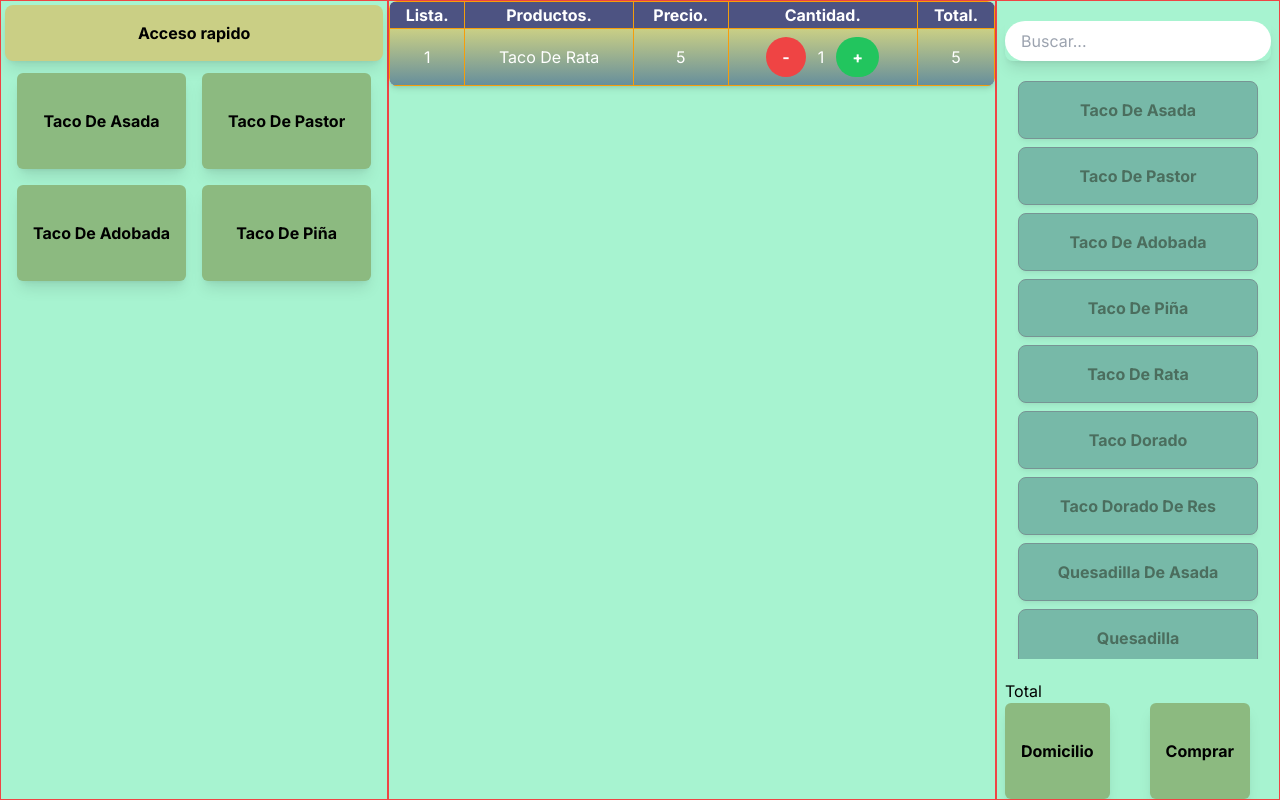
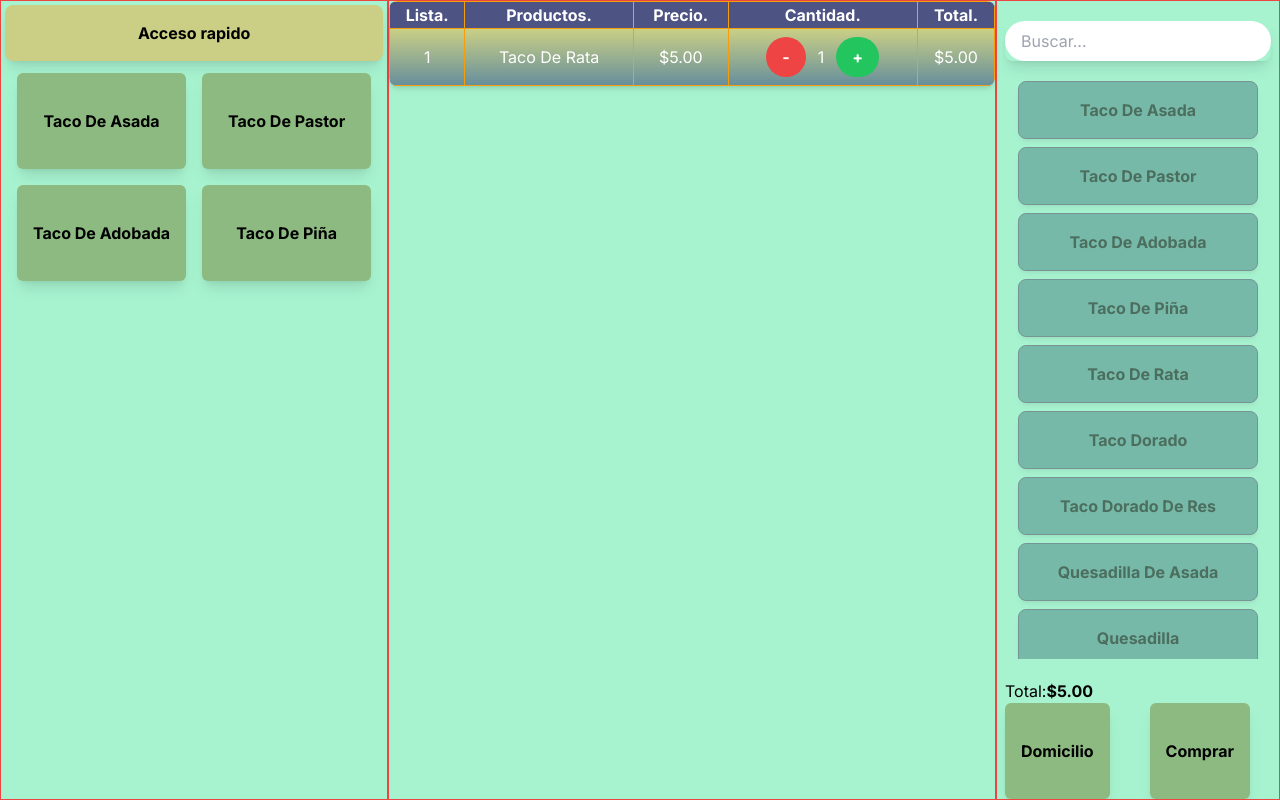
Before and after one commit to JesusOlivas12/practicas_perronas, a Next.js app: page / in a window 1280 px wide. Both pictures are taken after a click on the button "Taco De Rata". Built offline with nearby package versions, Linux system fonts and the light colour scheme.

Commit message:
show total and fix use client renderer

```diff
--- a/src/app/components/add-product.js
+++ b/src/app/components/add-product.js
@@ -1,3 +1,4 @@
+'use client'
 import React, { useState } from 'react'
 import useOrder from '../hooks/use-order'
 
--- a/src/app/components/counter.js
+++ b/src/app/components/counter.js
@@ -1,32 +1,37 @@
 'use client'
 
-import { useEffect, useState } from 'react'
+import { useState } from 'react'
 
 export default function Counter ({ onChange }) {
   const [counter, setCounter] = useState(1)
 
   function increment () {
-    setCounter(prev => prev + 1)
+    setCounter(prev => {
+      const newCounter = prev + 1
+      onChange && onChange(newCounter)
+
+      return newCounter
+    })
   }
 
   function decrement () {
     setCounter(prev => {
       if (prev === 0) return prev
-      return prev - 1
+      const newCounter = prev - 1
+
+      onChange && onChange(newCounter)
+
+      return newCounter
     })
   }
 
-  useEffect(() => {
-    onChange && onChange(counter)
-  }, [counter, onChange])
-
   return (
     <div className='flex items-center justify-center gap-3'>
-      <button onClick={decrement} className='bg-red-500 hover:bg-red-600 text-white font-bold py-2 px-4 rounded-full transition duration-300 ease-in-out'>
+      <button onClick={decrement} className='px-4 py-2 font-bold text-white transition duration-300 ease-in-out bg-red-500 rounded-full hover:bg-red-600'>
         -
       </button>
       <span>{counter}</span>
-      <button onClick={increment} className='bg-green-500 hover:bg-green-600 text-white font-bold py-2 px-4 rounded-full transition duration-300 ease-in-out'>
+      <button onClick={increment} className='px-4 py-2 font-bold text-white transition duration-300 ease-in-out bg-green-500 rounded-full hover:bg-green-600'>
         +
       </button>
     </div>
--- a/src/app/components/quick_access.js
+++ b/src/app/components/quick_access.js
@@ -1,10 +1,11 @@
+'use client'
 import useOrder from '../hooks/use-order'
 
 export default function QuickAccess ({ quickAccessProducts = [] }) {
   return (
-    <div className='p-1  '>
+    <div className='p-1 '>
       <h1 className='bg-[#CACF85] text-black font-bold py-4 px-8 rounded-lg shadow-lg w-200 h-17 text-center'>Acceso rapido</h1>
-      <div className='p-3 grid grid-cols-2 gap-4  '>
+      <div className='grid grid-cols-2 gap-4 p-3 '>
         {quickAccessProducts.map(product => <ProductAccessEntity key={product?.key} product={product} />)}
       </div>
     </div>
--- a/src/app/components/table-products/confirm-buy.js
+++ b/src/app/components/table-products/confirm-buy.js
@@ -1,8 +1,20 @@
+'use client'
+
+import useOrder from '@/app/hooks/use-order'
+
 export default function Buy () {
+  const { total } = useOrder()
+
   return (
     <div className='h-[15%]'>
       <span className=''>
-        Total
+        Total:
+        <span className='font-bold'>
+          {total.toLocaleString('es-MX', {
+            style: 'currency',
+            currency: 'MXN'
+          })}
+        </span>
       </span>
       <div className='flex gap-10'>
         <button className='bg-[#8CBA80] hover:bg-[#c1bdb366] text-black font-bold py-9 px-4 rounded-md shadow-lg btn'>
@@ -11,9 +23,7 @@ export default function Buy () {
         <button className='bg-[#8CBA80] hover:bg-[#c1bdb366] text-black font-bold py-9 px-4 rounded-md shadow-lg btn'>
           Comprar
         </button>
-
       </div>
     </div>
-
   )
 }
--- a/src/app/components/table-products/product-entity.js
+++ b/src/app/components/table-products/product-entity.js
@@ -17,26 +17,40 @@ export default function ProductEntity ({ product, i }) {
 
         return newProducts
       })
+      return
     }
+    setOrder(products => {
+      const newProducts = [...products]
+
+      newProducts[i].quantity = quantity
+
+      return newProducts
+    })
     setQuantity(quantity)
   }
 
   return (
     <tr key={product.key} className='decoration-clone bg-gradient-to-b from-[#CACF85] to-[#658E9C] text-white  '>
-      <td className='border border-amber-500 text-center'>
+      <td className='text-center border border-amber-500'>
         {i + 1}
       </td>
-      <td className='border border-amber-500 text-center'>
+      <td className='text-center border border-amber-500'>
         {product?.name}
       </td>
-      <td className='border border-amber-500 text-center'>
-        {product?.price}
+      <td className='text-center border border-amber-500'>
+        {product?.price.toLocaleString('es-MX', {
+          style: 'currency',
+          currency: 'MXN'
+        })}
       </td>
-      <td className='border border-amber-500 text-center py-2'>
+      <td className='py-2 text-center border border-amber-500'>
         <Counter onChange={handleSetQuantity} />
       </td>
-      <td className='border border-amber-500 text-center'>
-        {product?.price * quantity}
+      <td className='text-center border border-amber-500'>
+        {(product?.price * quantity).toLocaleString('es-MX', {
+          style: 'currency',
+          currency: 'MXN'
+        })}
       </td>
     </tr>
   )
--- a/src/app/components/table-products/table-products.js
+++ b/src/app/components/table-products/table-products.js
@@ -1,3 +1,4 @@
+'use client'
 import useOrder from '@/app/hooks/use-order'
 import ProductEntity from './product-entity'
 
@@ -5,7 +6,7 @@ export default function TableProducts () {
   const { order } = useOrder()
 
   return (
-    <table className='w-full min-w-full bg-white shadow-md rounded-lg overflow-hidden'>
+    <table className='w-full min-w-full overflow-hidden bg-white rounded-lg shadow-md'>
       <thead className='bg-[#4D5382] text-white '>
         <tr>
           <th className='border border-amber-500'>
--- a/src/app/hooks/use-order.js
+++ b/src/app/hooks/use-order.js
@@ -1,11 +1,23 @@
-import { useContext } from 'react'
+'use client'
+import { useContext, useEffect, useState } from 'react'
 import { OrderContext } from '../context/order'
 
 export default function useOrder () {
   const { order, setOrder } = useContext(OrderContext)
 
+  const [total, setTotal] = useState(0)
+
+  useEffect(() => {
+    const total = order.reduce((prev, curr) => {
+      return prev + (curr.price * curr.quantity)
+    }, 0)
+
+    setTotal(total)
+  }, [order])
+
   return {
     order,
-    setOrder
+    setOrder,
+    total
   }
 }
--- a/src/app/page.js
+++ b/src/app/page.js
@@ -1,5 +1,3 @@
-'use client'
-
 import { products, quickAccessProducts } from '@/utils/const'
 import TableProducts from './components/table-products/table-products'
 import QuickAccess from './components/quick_access'
--- a/src/utils/const.js
+++ b/src/utils/const.js
@@ -4,121 +4,141 @@ export const products = [
     key: 1,
     id: 1,
     name: 'Taco De Asada',
-    price: 20
+    price: 20,
+    quantity: 1
   },
   {
     key: 2,
     id: 2,
     name: 'Taco De Pastor',
-    price: 20
+    price: 20,
+    quantity: 1
   },
   {
     key: 3,
     id: 3,
     name: 'Taco De Adobada',
-    price: 20
+    price: 20,
+    quantity: 1
   },
   {
     key: 4,
     id: 4,
     name: 'Taco De Piña',
-    price: 20
+    price: 20,
+    quantity: 1
   },
   {
     key: 5,
     id: 5,
     name: 'Taco De Rata',
-    price: 5
+    price: 5,
+    quantity: 1
   },
   {
     key: 6,
     id: 6,
     name: 'Taco Dorado',
-    price: 20
+    price: 20,
+    quantity: 1
   },
   {
     key: 7,
     id: 7,
     name: 'Taco Dorado De Res',
-    price: 25
+    price: 25,
+    quantity: 1
   },
   {
     key: 8,
     id: 8,
     name: 'Quesadilla De Asada',
-    price: 45
+    price: 45,
+    quantity: 1
   },
   {
     key: 9,
     id: 9,
     name: 'Quesadilla',
-    price: 32
+    price: 32,
+    quantity: 1
   },
   {
     key: 10,
     id: 10,
     name: 'Torta De Jamon ',
-    price: 50
+    price: 50,
+    quantity: 1
   },
   {
     key: 11,
     id: 11,
     name: 'Torta De Asada',
-    price: 80
+    price: 80,
+    quantity: 1
   },
   {
     key: 12,
     id: 12,
     name: 'Torta De Pierna',
-    price: 20
+    price: 20,
+    quantity: 1
   },
   {
     key: 13,
     id: 13,
     name: 'Coca-Cola',
-    price: 20
+    price: 20,
+    quantity: 1
   },
   {
     key: 14,
     id: 14,
     name: 'Taco Dorado De Camaron',
-    price: 20
+    price: 20,
+    quantity: 1
   },
   {
     key: 15,
     id: 15,
     name: 'Agua Jamaica',
-    price: 20
+    price: 20,
+    quantity: 1
   },
   {
     key: 16,
     id: 16,
     name: 'Agua Horchata',
-    price: 20
+    price: 20,
+    quantity: 1
   },
   {
     key: 17,
     id: 17,
     name: 'Agua Limon',
-    price: 20
+    price: 20,
+    quantity: 1
   },
   {
     key: 18,
     id: 18,
     name: 'Chorreada',
-    price: 20
+    price: 20,
+    quantity: 1
   },
   {
     key: 19,
     id: 19,
     name: 'Vampiro',
-    price: 20
+    price: 20,
+    quantity: 1
   },
   {
     key: 20,
     id: 20,
     name: 'Papa Loca',
-    price: 20
+    price: 20,
+    quantity: 1
   }
 ]
 export const quickAccessProducts = [
```
